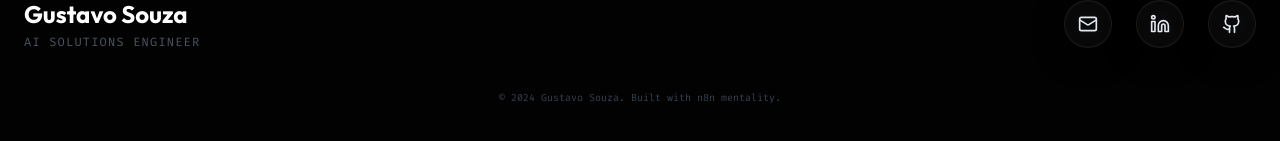
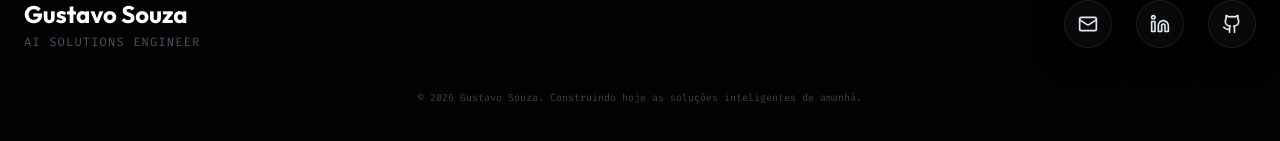
Before and after one commit to souza404/gustavo-souza-portifolio, a React (Vite) app: page / in a window 1280 px wide. Shown: the part 3158-3299 px from the top of the page. Built offline with nearby package versions, Linux system fonts and the light colour scheme; grey boxes are pictures that could not be loaded.

Commit message:
update footer

```diff
--- a/App.tsx
+++ b/App.tsx
@@ -1068,16 +1068,16 @@ export default function App() {
             <a href="mailto:gustavohsc.contato@gmail.com" className="w-10 h-10 sm:w-12 sm:h-12 rounded-full glass-card flex items-center justify-center hover:bg-white hover:text-black transition-all">
               <Mail className="w-4 h-4 sm:w-5 sm:h-5" />
             </a>
-            <a href="#" className="w-10 h-10 sm:w-12 sm:h-12 rounded-full glass-card flex items-center justify-center hover:bg-[#0077b5] hover:text-white transition-all">
+            <a href="https://www.linkedin.com/in/gustavo-hsouza/" className="w-10 h-10 sm:w-12 sm:h-12 rounded-full glass-card flex items-center justify-center hover:bg-[#0077b5] hover:text-white transition-all">
               <Linkedin className="w-4 h-4 sm:w-5 sm:h-5" />
             </a>
-            <a href="#" className="w-10 h-10 sm:w-12 sm:h-12 rounded-full glass-card flex items-center justify-center hover:bg-white hover:text-black transition-all">
+            <a href="https://github.com/souza404" className="w-10 h-10 sm:w-12 sm:h-12 rounded-full glass-card flex items-center justify-center hover:bg-white hover:text-black transition-all">
               <Github className="w-4 h-4 sm:w-5 sm:h-5" />
             </a>
           </div>
         </div>
         <div className="mt-10 text-center text-[10px] text-gray-700 font-mono">
-          © 2024 Gustavo Souza. Built with n8n mentality.
+          © 2026 Gustavo Souza. Construindo hoje as soluções inteligentes de amanhã.
         </div>
       </footer>
 
```
